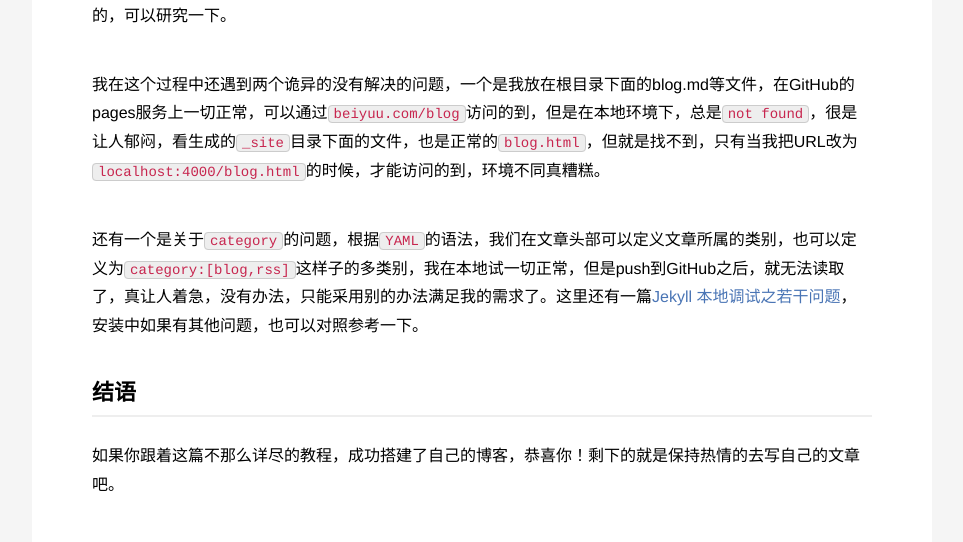
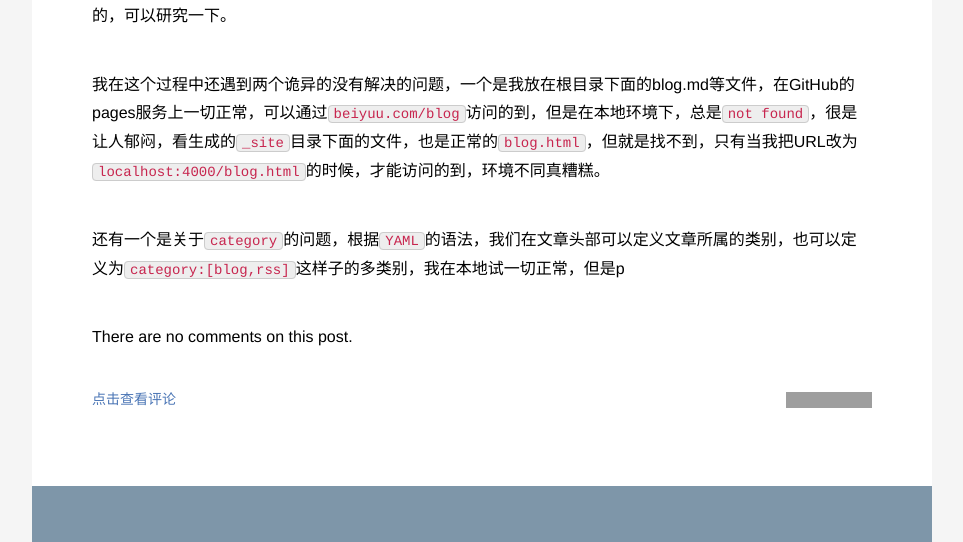
Before and after one commit to ioloveuu/ioloveuu.github.io, a Jekyll site: the page built from _posts/2016-12-28-frame-analys.md, in a window 1280 px wide and 900 px high, scrolled down 13358 px, cut to the strip 0-542 px from the top of the window. Shown: the whole strip, without its empty margins (158-1121 px from the left). Built offline with Jekyll 4.4.1, drawn with Linux system fonts in a browser that asks for light colours; nearby versions of some CDN libraries; a script that is not in the unit is left out; grey boxes are pictures that could not be loaded.

Commit message:
Update 2016-12-28-frame-analys.md

```diff
--- a/_posts/2016-12-28-frame-analys.md
+++ b/_posts/2016-12-28-frame-analys.md
@@ -346,10 +346,7 @@ Google的高亮插件使用也比较方便，只需要在`<pre>`的标签上加
 
 我在这个过程中还遇到两个诡异的没有解决的问题，一个是我放在根目录下面的blog.md等文件，在GitHub的pages服务上一切正常，可以通过`beiyuu.com/blog`访问的到，但是在本地环境下，总是`not found`，很是让人郁闷，看生成的`_site`目录下面的文件，也是正常的`blog.html`，但就是找不到，只有当我把URL改为`localhost:4000/blog.html`的时候，才能访问的到，环境不同真糟糕。
 
-还有一个是关于`category`的问题，根据`YAML`的语法，我们在文章头部可以定义文章所属的类别，也可以定义为`category:[blog,rss]`这样子的多类别，我在本地试一切正常，但是push到GitHub之后，就无法读取了，真让人着急，没有办法，只能采用别的办法满足我的需求了。这里还有一篇[Jekyll 本地调试之若干问题][18]，安装中如果有其他问题，也可以对照参考一下。
-
-## 结语
-如果你跟着这篇不那么详尽的教程，成功搭建了自己的博客，恭喜你！剩下的就是保持热情的去写自己的文章吧。
+还有一个是关于`category`的问题，根据`YAML`的语法，我们在文章头部可以定义文章所属的类别，也可以定义为`category:[blog,rss]`这样子的多类别，我在本地试一切正常，但是p
 
 
 [BeiYuu]:    http://beiyuu.com  "BeiYuu"
```
